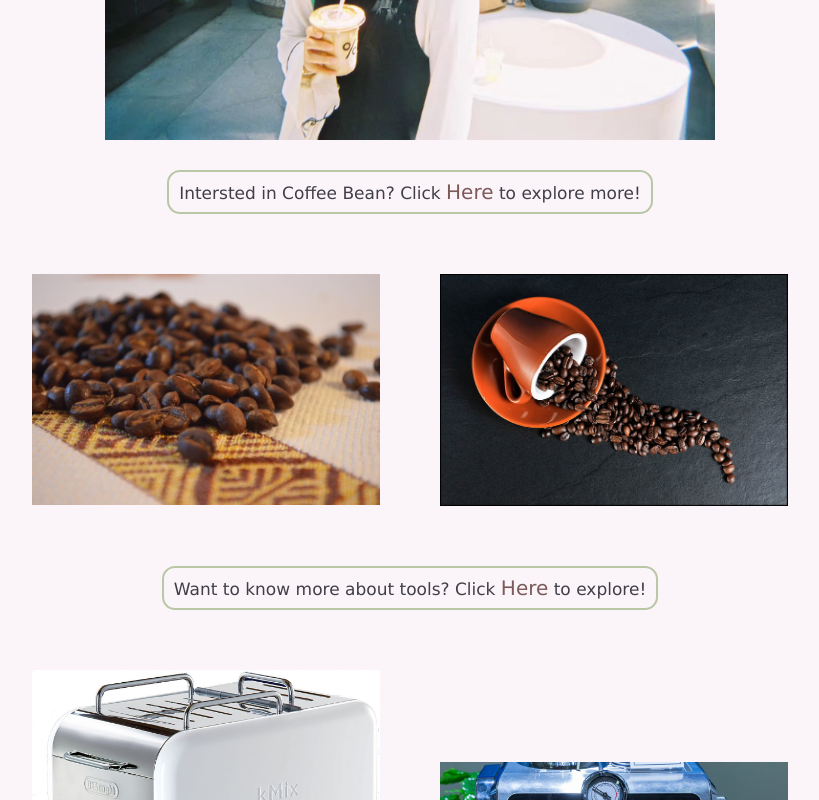
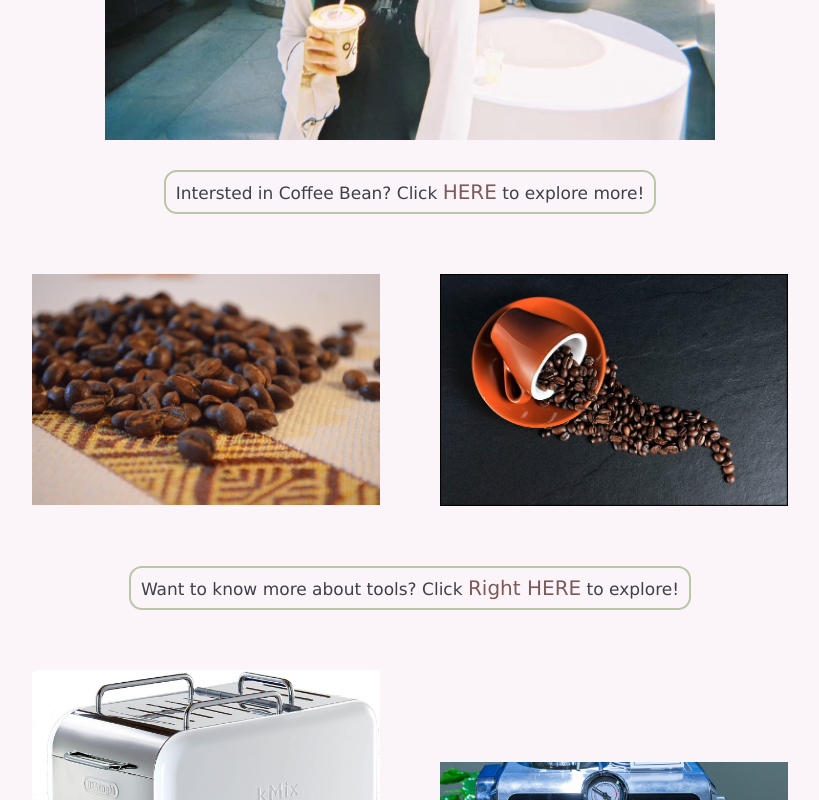
Before and after one commit to Xuelei-Wang/project-2021, a plain HTML site: page personal.html in a window 1280 px wide. Shown: the part 609-1409 px from the top of the page, without its empty margins (230-1049 px from the left). Drawn offline with Linux system fonts and the light colour scheme; files whose address does not match are found by name.

Commit message:
Add files via upload

```diff
--- a/personal.html
+++ b/personal.html
@@ -38,7 +38,7 @@
 		</div>
 
 		<div class="Bean">
-			<p>Intersted in Coffee Bean? Click <a href="bean.html" class="bean">Here</a> to explore more!</p>
+			<p>Intersted in Coffee Bean? Click <a href="bean.html" class="bean">HERE</a> to explore more!</p>
 		</div>
 
 		<div class="Bean_img">
@@ -47,7 +47,7 @@
 		</div>
 
 		<div class="Tool">
-			<p>Want to know more about tools? Click <a href="tools.html" class="tools">Here</a> to explore!</p>
+			<p>Want to know more about tools? Click <a href="tools.html" class="tools">Right HERE</a> to explore!</p>
 		</div>
 
 		<div class="Tool_img">
```
